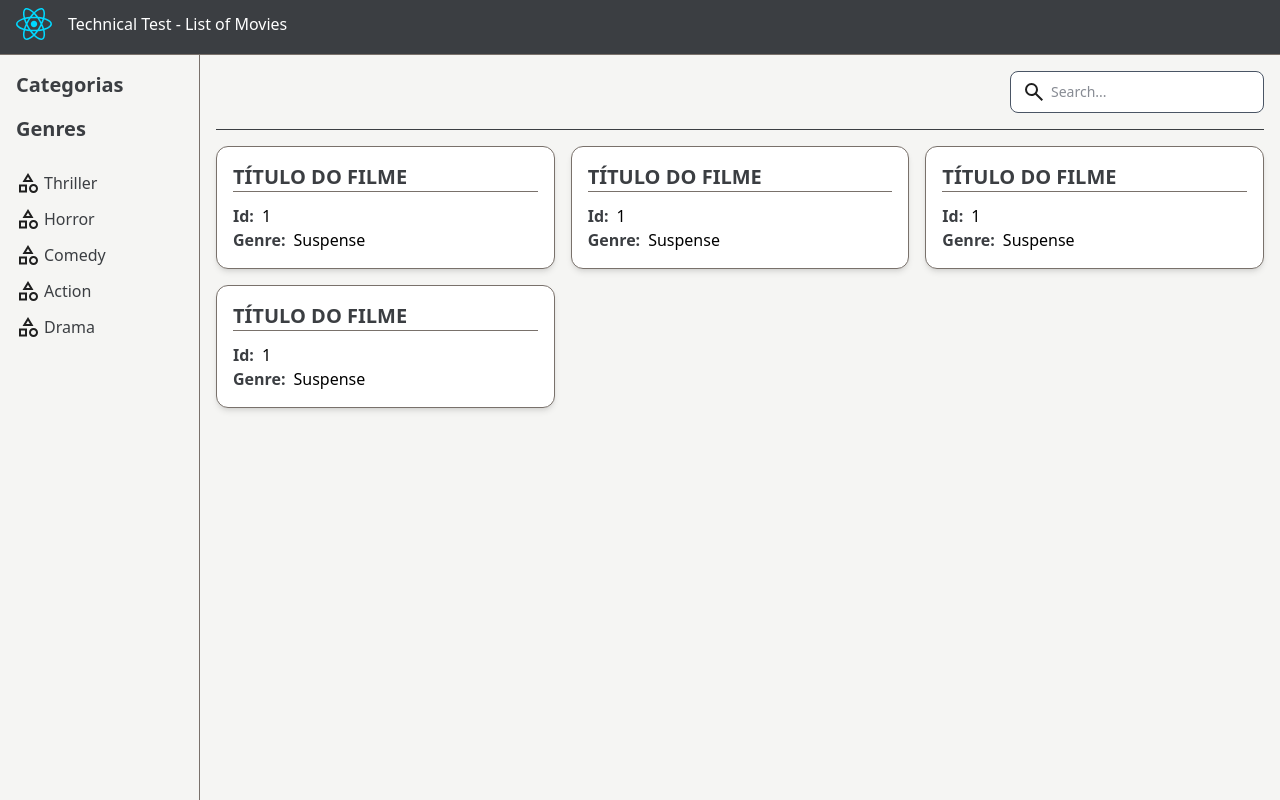
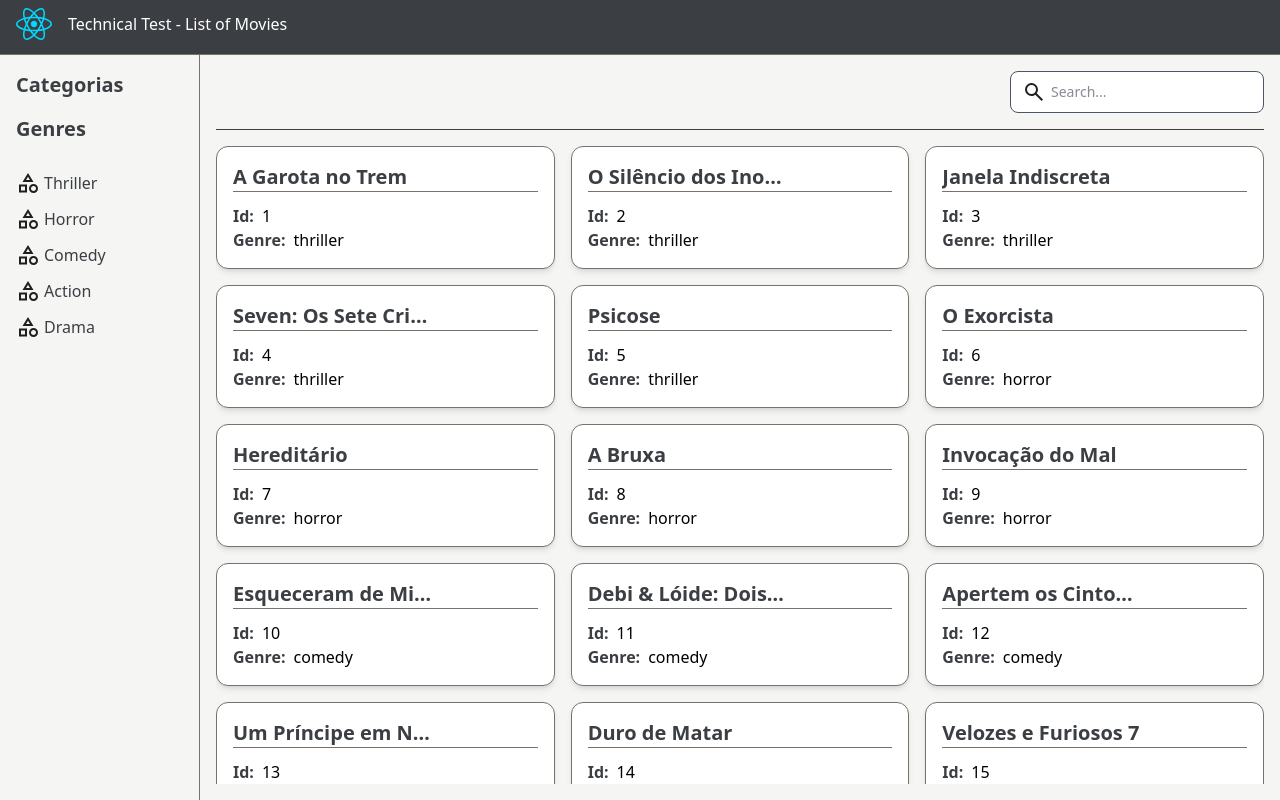
Before and after one commit to enkinduweles/technical_test_HAE, a React (Vite) app: page / in a window 1280 px wide. Built offline with nearby package versions, Linux system fonts and the light colour scheme.

Commit message:
refactor: add props to movies components pieces

```diff
--- /dev/null
+++ b/src/components/Movies/Loading/index.tsx
@@ -0,0 +1,20 @@
+export function Loading() {
+  return (
+    <div className="flex justify-center items-center w-full">
+      <div className="flex space-x-2">
+        <div
+          className="w-3 h-3 bg-stone-500 rounded-full animate-pulse"
+          style={{ animationDelay: '0.1s', animationDuration: '0.80s' }}
+        ></div>
+        <div
+          className="w-3 h-3 bg-stone-500 rounded-full animate-pulse"
+          style={{ animationDelay: '0.2s', animationDuration: '0.80s' }}
+        ></div>
+        <div
+          className="w-3 h-3 bg-stone-500 rounded-full animate-pulse"
+          style={{ animationDelay: '0.3s', animationDuration: '0.80s' }}
+        ></div>
+      </div>
+    </div>
+  );
+}
--- a/src/components/Movies/Movie/Body/index.tsx
+++ b/src/components/Movies/Movie/Body/index.tsx
@@ -1,13 +1,15 @@
-export function Body() {
+import type { BodyProps } from './type';
+
+export function Body({ id, genre }: BodyProps) {
   return (
     <div>
       <div className="flex gap-2">
         <p className="font-bold text-[#3B3E42]">Id:</p>
-        <p className=" text-text-[#3B3E42]">1</p>
+        <p className=" text-text-[#3B3E42]">{id}</p>
       </div>
       <div className="flex gap-2">
         <p className=" font-bold text-[#3B3E42]">Genre:</p>
-        <p className=" text-text-[#3B3E42]">Suspense</p>
+        <p className=" text-text-[#3B3E42]">{genre}</p>
       </div>
     </div>
   );
--- /dev/null
+++ b/src/components/Movies/Movie/Body/type.ts
@@ -0,0 +1,4 @@
+export type BodyProps = {
+  id: number;
+  genre: string;
+};
--- a/src/components/Movies/Movie/Title/index.tsx
+++ b/src/components/Movies/Movie/Title/index.tsx
@@ -1,7 +1,11 @@
-export function Title() {
+import type { TitleProps } from './type';
+
+export function Title({ text }: TitleProps) {
   return (
     <>
-      <h4 className="text-xl font-bold text-[#3B3E42]">TÍTULO DO FILME</h4>
+      <h4 className="text-xl font-bold text-[#3B3E42] max-w-[200px] truncate">
+        {text}
+      </h4>
       <hr className=" mb-3 border-stone-500" />
     </>
   );
--- /dev/null
+++ b/src/components/Movies/Movie/Title/type.ts
@@ -0,0 +1,3 @@
+export type TitleProps = {
+  text: string;
+};
--- /dev/null
+++ b/src/components/Movies/Movie/hooks/useMovies.ts
@@ -0,0 +1,39 @@
+import { useEffect, useState } from 'react';
+import { useParams } from 'react-router';
+import { MoviesInstance } from '../../../../services/movie';
+import type { Movie } from '../../../../const/movies';
+import { useFilterContext } from '../../../../context/FilterContext';
+
+export function useMovies() {
+  const { genre } = useParams();
+  const [movies, setMovies] = useState<Movie[]>([]);
+  const [isLoading, setIsLoading] = useState(false);
+  const { inputText } = useFilterContext();
+
+  useEffect(() => {
+    const getData = async () => {
+      setIsLoading(true);
+      if (genre) {
+        const movies = await MoviesInstance.getMoviesByGenre(genre as string);
+        setMovies(movies);
+      } else {
+        setMovies(MoviesInstance.getAllMovies());
+      }
+
+      setIsLoading(false);
+    };
+    getData();
+  }, [genre]);
+
+  const filteredMovies = inputText
+    ? movies.filter((movie) => {
+        const test = movie.title
+          .normalize('NFD')
+          .replace(/[\u0300-\u036f]/g, '')
+          .replace(/[^a-zA-Z0-9\s]/g, '');
+        return test.toLowerCase().includes(inputText.toLocaleLowerCase());
+      })
+    : movies;
+
+  return { movies: filteredMovies, isLoading };
+}
--- a/src/components/Movies/index.tsx
+++ b/src/components/Movies/index.tsx
@@ -1,42 +1,33 @@
-import { useParams } from 'react-router';
-import type { ReactNode } from 'react';
+import { type ReactNode } from 'react';
 import { Movie } from './Movie';
 import { FilterText } from '../Filter';
+import { useMovies } from './Movie/hooks/useMovies';
+import { Loading } from './Loading';
 
 export function Movies() {
-  const params = useParams();
+  const { movies, isLoading } = useMovies();
 
   let component: ReactNode = null;
 
-  component = (
-    <>
-      <Movie.Root>
-        <Movie.Title />
-        <Movie.Body />
+  component = movies.map(({ title, genre, id }) => {
+    return (
+      <Movie.Root key={title}>
+        <Movie.Title text={title} />
+        <Movie.Body genre={genre} id={id} />
       </Movie.Root>
-      <Movie.Root>
-        <Movie.Title />
-        <Movie.Body />
-      </Movie.Root>
-      <Movie.Root>
-        <Movie.Title />
-        <Movie.Body />
-      </Movie.Root>
-      <Movie.Root>
-        <Movie.Title />
-        <Movie.Body />
-      </Movie.Root>
-    </>
-  );
+    );
+  });
 
-  return (
-    <div className=" p-4 flex flex-col grow gap-4">
+  return isLoading ? (
+    <Loading />
+  ) : (
+    <div className=" p-4 flex flex-col grow gap-4 ">
       <FilterText.Root>
         <FilterText.Input />
       </FilterText.Root>
       <hr className="border-[#3B3E42]" />
-      <div className="grow grid sm:grid-cols-12 gap-4 auto-rows-min">
-        {component || params.genre}
+      <div className="grow grid sm:grid-cols-12 gap-4 auto-rows-min overflow-y-auto">
+        {component}
       </div>
     </div>
   );
```
